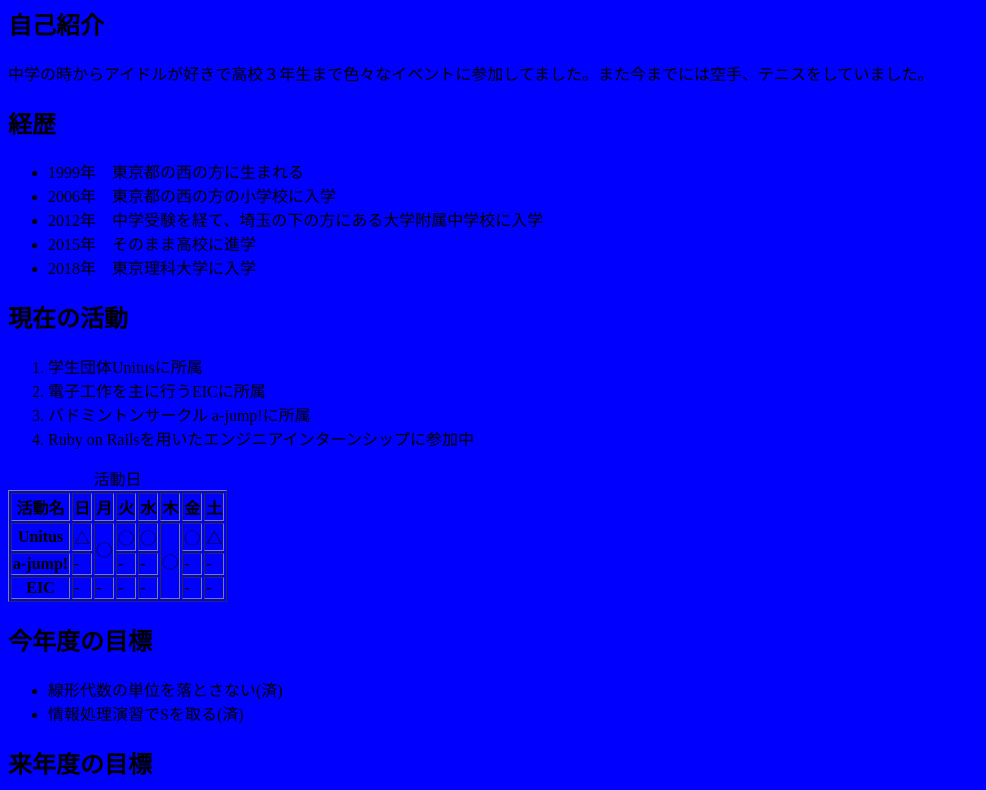
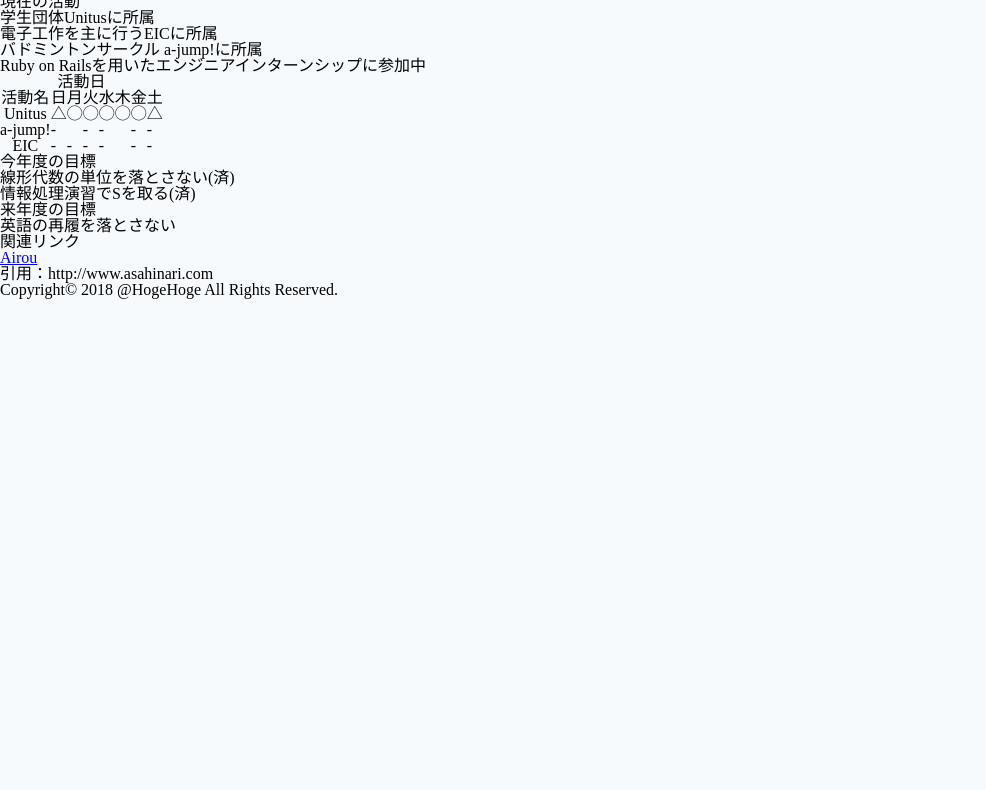
Before and after one commit to AirouTUS/git_workshop_20200222, a plain HTML site: page index.html in a window 1280 px wide. Shown: the part 182-972 px from the top of the page, without its empty margins (0-986 px from the left). After the commit the page ends 800 px from the top, so only its background shows below. Drawn offline with Linux system fonts and the light colour scheme.

Commit message:
背景色変更

```diff
--- a/index.html
+++ b/index.html
@@ -3,6 +3,7 @@
 <head>
     <meta charset="utf-8">
     <title>profile</title>
+    <link rel="stylesheet" href="reset.css">
     <link rel="stylesheet" href="main.css">
 </head>
 <body>
--- a/main.css
+++ b/main.css
@@ -1,3 +1,3 @@
 body {
-  background: blue;
+  background: #f7fafd;
 }
--- /dev/null
+++ b/reset.css
@@ -0,0 +1,48 @@
+/* http://meyerweb.com/eric/tools/css/reset/
+   v2.0 | 20110126
+   License: none (public domain)
+*/
+
+html, body, div, span, applet, object, iframe,
+h1, h2, h3, h4, h5, h6, p, blockquote, pre,
+a, abbr, acronym, address, big, cite, code,
+del, dfn, em, img, ins, kbd, q, s, samp,
+small, strike, strong, sub, sup, tt, var,
+b, u, i, center,
+dl, dt, dd, ol, ul, li,
+fieldset, form, label, legend,
+table, caption, tbody, tfoot, thead, tr, th, td,
+article, aside, canvas, details, embed,
+figure, figcaption, footer, header, hgroup,
+menu, nav, output, ruby, section, summary,
+time, mark, audio, video {
+	margin: 0;
+	padding: 0;
+	border: 0;
+	font-size: 100%;
+	font: inherit;
+	vertical-align: baseline;
+}
+/* HTML5 display-role reset for older browsers */
+article, aside, details, figcaption, figure,
+footer, header, hgroup, menu, nav, section {
+	display: block;
+}
+body {
+	line-height: 1;
+}
+ol, ul {
+	list-style: none;
+}
+blockquote, q {
+	quotes: none;
+}
+blockquote:before, blockquote:after,
+q:before, q:after {
+	content: '';
+	content: none;
+}
+table {
+	border-collapse: collapse;
+	border-spacing: 0;
+}
```
